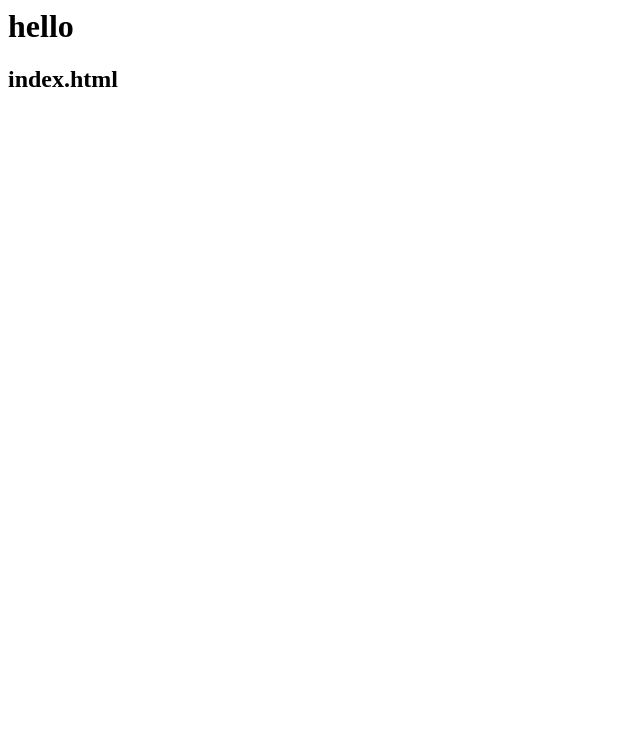
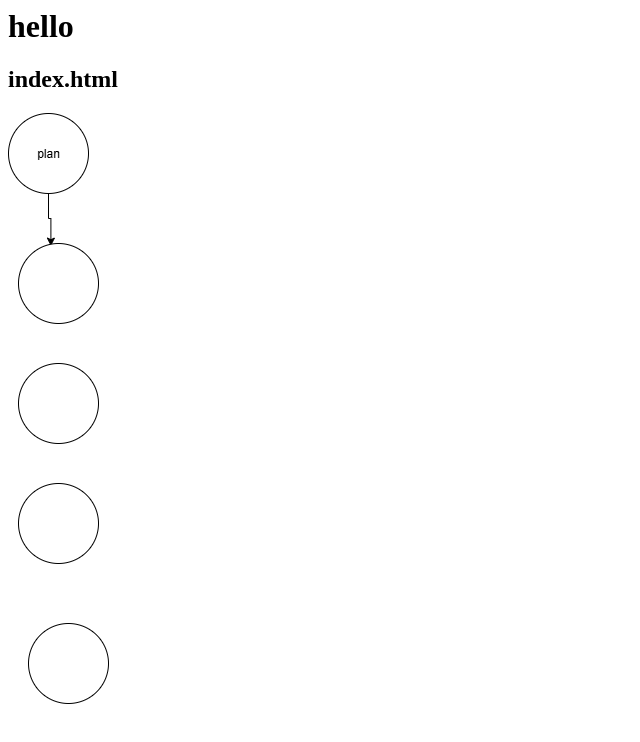
Before and after one commit to Praveenforadc/vercel-bsc, a plain HTML site: page index.html in a window 1280 px wide. Shown: the whole page, without its empty margins (0-640 px from the left). Drawn offline with Linux system fonts and the light colour scheme.

Commit message:
Update index.html

```diff
--- a/index.html
+++ b/index.html
@@ -2,5 +2,6 @@
   <body>
     <h1>hello</h1>
     <h2>index.html</h2>
+    <img src=imageeee.png>
   </body>
 </html>
```
